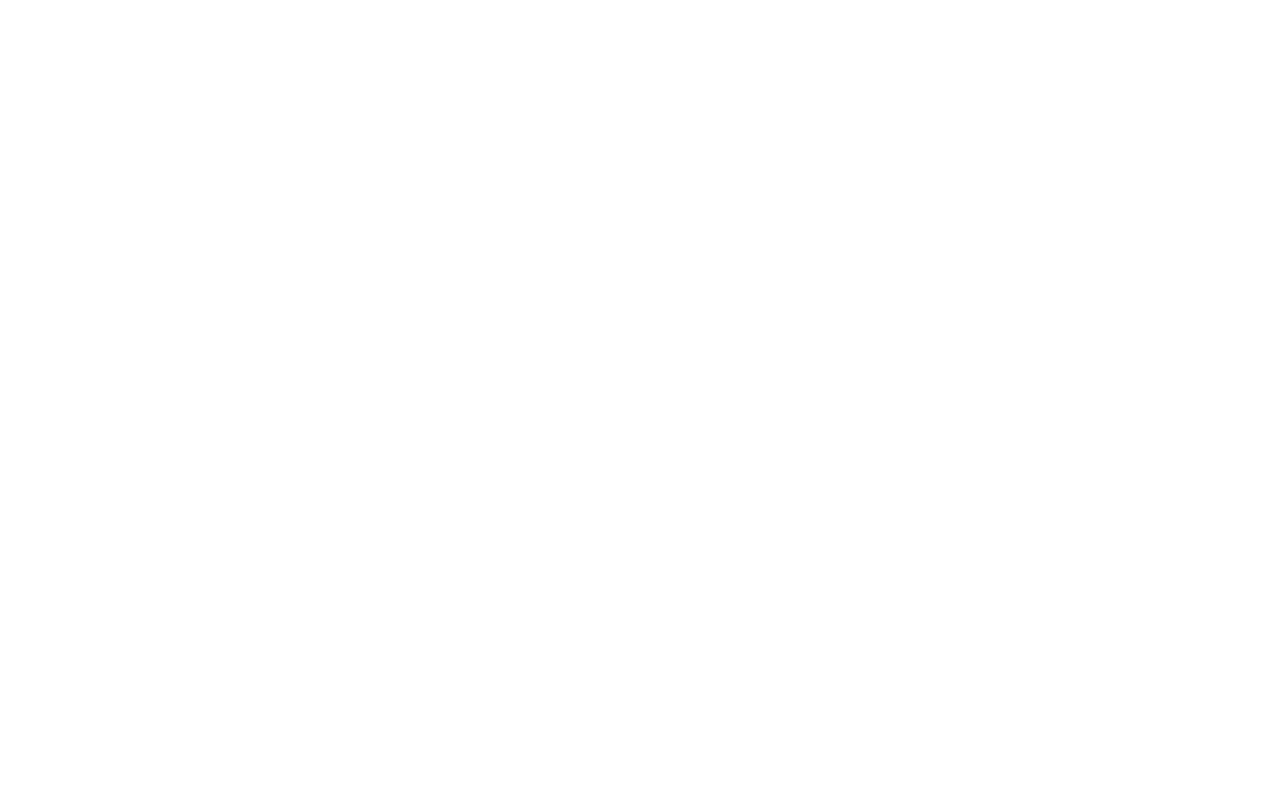
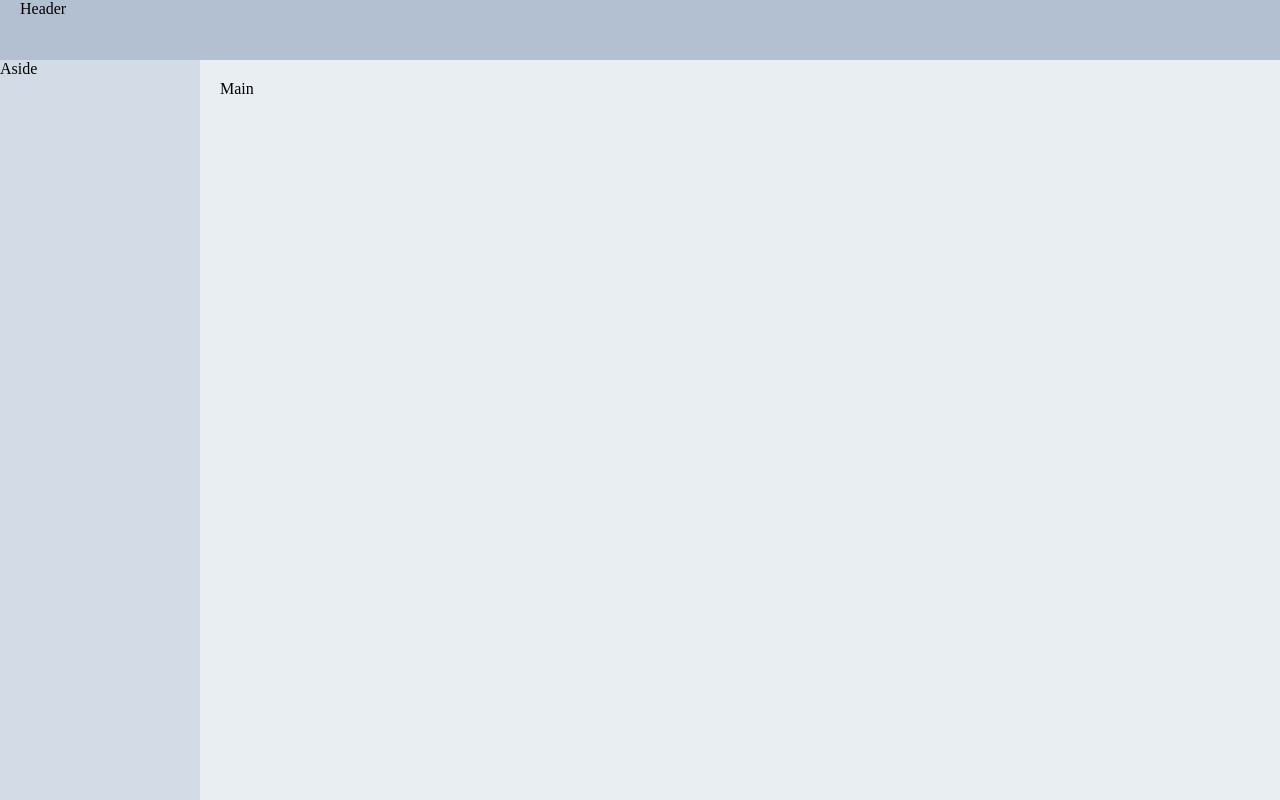
Before and after one commit to wwl170131/vue, a Vue app in the folder managment/: page /#/home in a window 1280 px wide. Built offline with nearby package versions, Linux system fonts and the light colour scheme.

Commit message:
登录功能完善了token

```diff
--- /dev/null
+++ b/managment/src/components/home/home.vue
@@ -0,0 +1,34 @@
+<template>
+<el-container>
+  <el-header>Header</el-header>
+  <el-container>
+    <el-aside width="200px">Aside</el-aside>
+    <el-main>Main</el-main>
+  </el-container>
+</el-container>
+</template>
+
+<script>
+export default {
+
+}
+</script>
+
+<style>
+.el-container {
+  background-color: #ccc;
+  height: 100%;
+}
+
+.el-header {
+  background-color: #B3C0D1;
+}
+
+.el-aside {
+  background-color: #D3DCE6;
+}
+
+.el-main {
+  background-color: #E9EEF3;
+}
+</style>
--- a/managment/src/components/login/login.vue
+++ b/managment/src/components/login/login.vue
@@ -36,6 +36,9 @@ export default {
         }
       } = res.data
       if (status === 200) {
+        // 登录成功,保存token
+        localStorage.setItem('token',data.token)
+
         this.$message.success(msg);
         this.$router.push({
           name: "home"
@@ -54,7 +57,7 @@ export default {
       //     }
       //   } = res.data;
       //   // 判断状态码
-      //   // 登录成功,提示成功,修改url
+      //   // 登录成功,提示成功,修改url,保存token
       //   if (status === 200) {
       //     this.$message.success(msg);
       //     this.$router.push({
--- a/managment/src/router/index.js
+++ b/managment/src/router/index.js
@@ -1,6 +1,7 @@
 import Vue from 'vue'
 import Router from 'vue-router'
 import Login from '../components/login/login.vue'
+import Home from '../components/home/home.vue'
 
 Vue.use(Router)
 
@@ -10,6 +11,10 @@ export default new Router({
       name:'login',
       path: '/login',
       component:Login
+    }, {
+      name: 'home',
+      path: '/home',
+      component: Home
     }
   ]
 })
```
